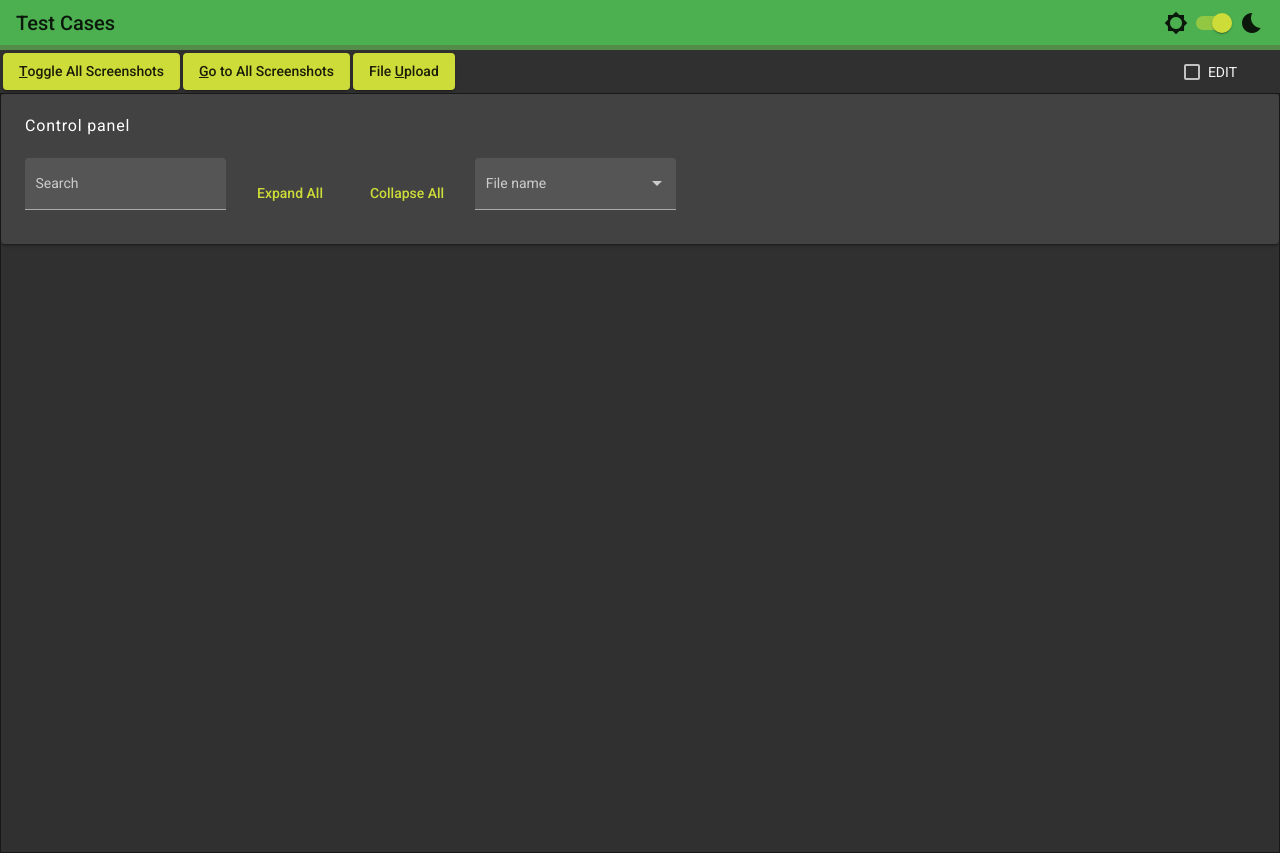
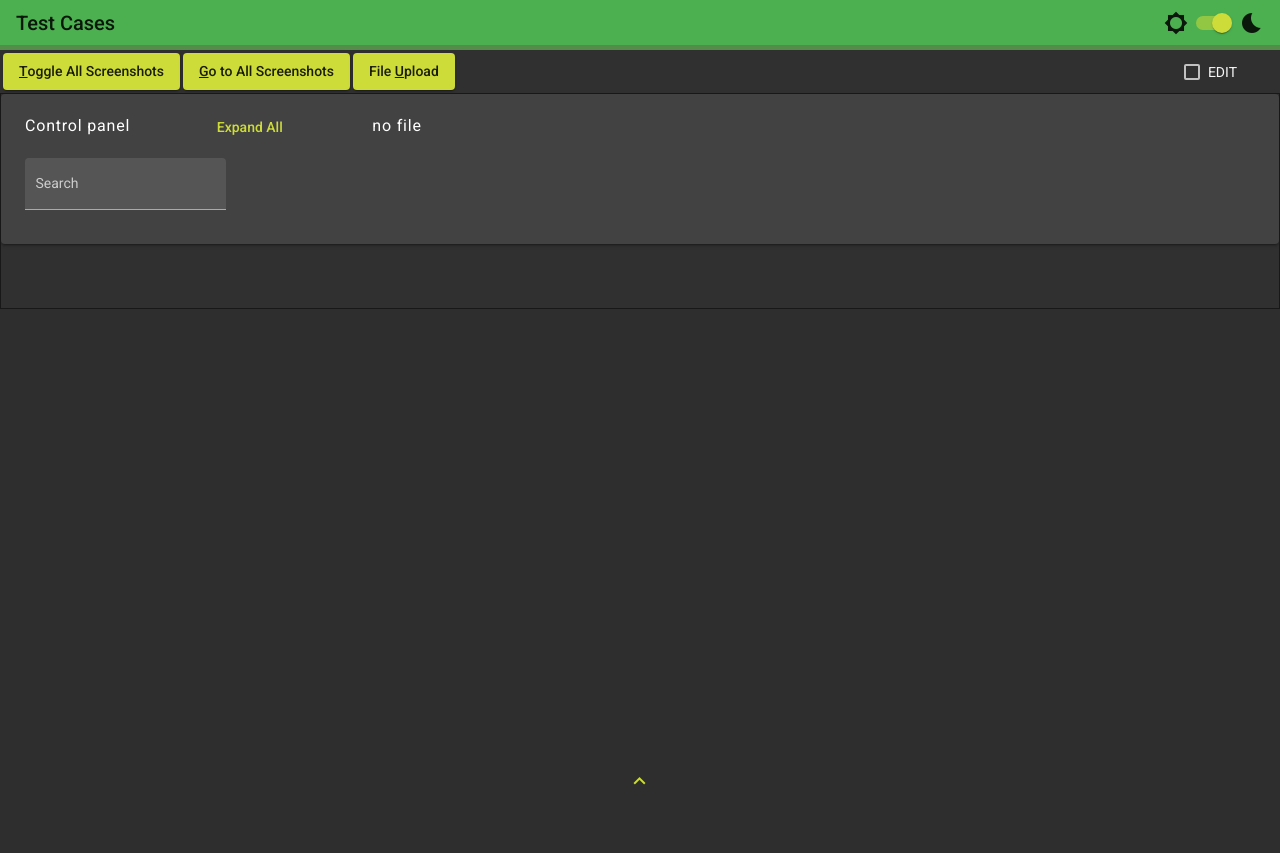
Before and after one commit to fetka/qa-tool, an Angular app: page / in a window 1280 px wide. After the commit the page ends 800 px from the top, so only its background shows below. Built offline with nearby package versions, Linux system fonts and the light colour scheme.

Commit message:
Refactor expand_all/collapse_all button. Add scroll-to-the-top button to the bottom.

```diff
--- a/src/app/file-upload/file-upload.component.html
+++ b/src/app/file-upload/file-upload.component.html
@@ -68,12 +68,14 @@
 
   <mat-card-actions>
     <div *ngFor="let file of fileBoxList; let i = index">
-      {{ file.filename }}
+      <button (click)="showTestCases(i)" mat-button color="warn">
+        - {{ file.filename }} -
+      </button>
       <button (click)="displayContent(i)" mat-button color="warn">
         - show content -
       </button>
       <button (click)="downloadFile(i)" mat-button color="warn">
-        - Download -
+        - download -
       </button>
       <button (click)="deleteFile(i)" mat-button color="warn">
         - delete -
--- a/src/app/home/home.component.html
+++ b/src/app/home/home.component.html
@@ -3,6 +3,7 @@
   [value]="progressPercent"
   color="warn"
   #progressBar
+  id="progressBar"
   [matTooltip]="displayResult"
 ></mat-progress-bar>
 <div class="example-button-row">
@@ -11,6 +12,7 @@
     mat-raised-button
     color="warn"
     accesskey="t"
+
   >
     <u>T</u>oggle All Screenshots
   </button>
@@ -19,7 +21,7 @@
       <u>G</u>o to All Screenshots
     </button></a
   >
-  <a routerLink="/file-upload">
+  <a routerLink="/file-upload" >
     <button mat-raised-button color="warn" accesskey="u">
       File <u>U</u>pload
     </button></a
@@ -51,11 +53,24 @@
     <button mat-button (click)="accordion.closeAll()">Collapse All</button>
   </div> -->
   <div class="example-sidenav-content">
-    <mat-accordion multi>
+    <mat-accordion multi #top__panel>
       <mat-expansion-panel hideToggle expanded="true">
         <mat-expansion-panel-header>
           <mat-panel-title class="align__title">
-            <span> Control panel</span>
+            <span> Control panel </span>
+            <button
+              mat-button
+              (click)="
+                !panelOpenStates ? accordion.openAll() : accordion.closeAll()
+              "
+              (click)="panelOpenStates = !panelOpenStates"
+              (click)="$event.stopPropagation()"
+              color="warn"
+            >
+              <span *ngIf="!panelOpenStates"> Expand All </span>
+              <span *ngIf="panelOpenStates"> Collapse All </span>
+            </button>
+            <div>{{ fileName }}</div>
             <button
               mat-button
               *ngIf="fileMustBeSaved"
@@ -88,18 +103,26 @@
             </button>
           </mat-form-field>
 
-          <button mat-button (click)="accordion.openAll()" color="warn">
-            Expand All
-          </button>
-          <button mat-button (click)="accordion.closeAll()" color="warn">
+          <!-- <button
+            mat-button
+            (click)="
+              !panelOpenStates ? accordion.openAll() : accordion.closeAll()
+            "
+            (click)="panelOpenStates = !panelOpenStates"
+            color="warn"
+          >
+            <span *ngIf="!panelOpenStates"> Expand All </span>
+            <span *ngIf="panelOpenStates"> Collapse All </span>
+          </button> -->
+          <!-- <button mat-button (click)="accordion.closeAll()" color="warn">
             Collapse All
-          </button>
+          </button> -->
 
-          <my-material-select
+          <!-- <my-material-select
             (selectionChanged)="fileSelectionChanged($event)"
             [options]="fileSelectOptions"
             [selected]="selectedOption"
-          ></my-material-select>
+          ></my-material-select> -->
         </div>
       </mat-expansion-panel>
 
@@ -276,8 +299,16 @@
                 xPosition="before"
                 yPosition="below"
               >
-                <button (click)="moveUp(i)" mat-menu-item>UP</button>
-                <button (click)="moveDown(i)" mat-menu-item>DOWN</button>
+                <button *ngIf="i > 0" (click)="moveUp(i)" mat-menu-item>
+                  UP
+                </button>
+                <button
+                  *ngIf="i < filteredTestCaseList.length - 1"
+                  (click)="moveDown(i)"
+                  mat-menu-item
+                >
+                  DOWN
+                </button>
               </mat-menu>
               <button
                 (click)="addTestCase(i)"
@@ -300,6 +331,15 @@
           </div>
         </div>
       </mat-expansion-panel>
+      <div class="up__button">
+        <button
+          mat-icon-button
+          color="warn"
+          (click)="scrollUp('#progressBar')"
+        >
+          <mat-icon>keyboard_arrow_up</mat-icon>
+        </button>
+      </div>
     </mat-accordion>
   </div>
 </mat-drawer-container>
--- a/src/app/home/home.component.scss
+++ b/src/app/home/home.component.scss
@@ -76,8 +76,9 @@ img {
   border: 1px solid black;
 }
 .mat-drawer-container {
-  height: 95%;
+  // height: 95%;
 }
+
 .mat-list-base .mat-list-item,
 .mat-list-base .mat-list-option {
   display: contents;
@@ -91,9 +92,17 @@ img {
 mat-expansion-panel {
   margin-bottom: 2px;
 }
+mat-expansion-panel:last-of-type{
+margin-bottom: 5%;
+}
+
+.mat-expansion-panel-spacing {
+   margin: 6px 0;
+}
 .hidden-part {
   padding: 5px 24px 6px 24px;
 }
+
 .discription__section {
   border: #6b6b6b 1px solid;
   padding: 8px;
@@ -226,3 +235,13 @@ u {
   position: relative;
   top: -1px;
 }
+
+.up__button {
+  display: flex;
+  flex-direction: column;
+  justify-content: flex-end;
+  align-items: center;
+  position: fixed;
+  bottom: 0;
+  width: 100%;
+}
--- a/src/app/home/home.component.ts
+++ b/src/app/home/home.component.ts
@@ -1,12 +1,14 @@
-/* eslint-disable dot-notation */
-import { TOUCH_BUFFER_MS } from '@angular/cdk/a11y/input-modality/input-modality-detector';
 import {
+  OnDestroy,
   ChangeDetectionStrategy,
   Component,
   ElementRef,
   OnInit,
   ViewChild,
 } from '@angular/core';
+/* eslint-disable dot-notation */
+import { TOUCH_BUFFER_MS } from '@angular/cdk/a11y/input-modality/input-modality-detector';
+
 import { MatCheckboxChange } from '@angular/material/checkbox';
 import { MatDialog } from '@angular/material/dialog';
 import { MatAccordion } from '@angular/material/expansion';
@@ -14,9 +16,11 @@ import {
   MAT_TOOLTIP_DEFAULT_OPTIONS,
   MatTooltipDefaultOptions,
 } from '@angular/material/tooltip';
+import { interval, Observable, Subscription } from 'rxjs';
 
 import { ImageDialogComponent } from '../image-dialog/image-dialog.component';
 import { ResultEnum } from '../models/enums';
+import { selectedFileName } from '../models/name-spaces';
 import {
   DialogData,
   FileSelectOption,
@@ -40,13 +44,13 @@ export const myCustomTooltipDefaults: MatTooltipDefaultOptions = {
     { provide: MAT_TOOLTIP_DEFAULT_OPTIONS, useValue: myCustomTooltipDefaults },
   ],
 })
-export class HomeComponent implements OnInit {
+export class HomeComponent implements OnInit, OnDestroy {
   @ViewChild(MatAccordion) accordion!: MatAccordion;
-  panelOpenState: boolean = false;
+  panelOpenStates: boolean = false;
   showFiller = false;
   filteredTestCaseList: TestCase[] = [];
   cloneTestCaseList!: TestCase[];
-  changedTestCaseList!: TestCase[];
+  changedTestCaseList: TestCase[] = [];
   searchValue: string = '';
   snapshotsLinkList!: string[];
   filteredScreenshotList: Screenshot[] = [];
@@ -58,13 +62,26 @@ export class HomeComponent implements OnInit {
   selectedFilename: string = 'test-cases - Copy@1.json';
   progressPercent: number = 0;
   displayResult: string = '';
+  fileName!: string;
+  autoSave$: Observable<number> = interval(5 * 60 * 5000);
+  autoSaveSubscribe!: Subscription;
 
   constructor(
     private testCaseService: TestCaseService,
     public dialog: MatDialog,
     private elementRef: ElementRef
   ) {}
+  ngOnDestroy(): void {
+    this.autoSaveSubscribe.unsubscribe();
+  }
 
+  scrollUp(str: string) {
+    // window.scrollTo(0, 0);
+    // document.getElementById('file_upload_button').scrollIntoView();
+    const el: HTMLElement = this.elementRef.nativeElement.querySelector(str);
+    console.log(el);
+    el.scrollIntoView();
+  }
   resultChanged(selectedResult: any, id: any) {
     this.filteredTestCaseList[id].result = selectedResult;
     this.displayResult = this.calculateTestingProgress();
@@ -129,10 +146,6 @@ export class HomeComponent implements OnInit {
       });
   }
 
-  editClicked(str: any) {
-    alert(str);
-  }
-
   displayDescriptionAndSteps(caseIndex: number): string {
     let displayContent =
       this.filteredTestCaseList[caseIndex].description.concat('\n');
@@ -144,24 +157,32 @@ export class HomeComponent implements OnInit {
   }
 
   ngOnInit(): void {
-    this.fileSelectOptions = this.testCaseService.getFileSelectOption();
-    if (this.fileSelectOptions.length === 1) {
-      this.selectedOption = this.fileSelectOptions[0].value;
-      this.fileSelectionChanged(this.fileSelectOptions[0].value);
-      this.displayResult = this.calculateTestingProgress();
+    this.fileName = localStorage.getItem(selectedFileName) || 'no file';
+    if (this.fileName) {
+      this.filteredTestCaseList = this.testCaseService.getTestCases(
+        this.fileName
+      );
     }
+    this.autoSaveSubscribe = this.autoSave$.subscribe((val) => this.save());
+
+    // this.fileSelectOptions = this.testCaseService.getFileSelectOption();
+    // if (this.fileSelectOptions.length === 1) {
+    //   this.selectedOption = this.fileSelectOptions[0].value;
+    //   this.fileSelectionChanged(this.fileSelectOptions[0].value);
+    //   this.displayResult = this.calculateTestingProgress();
+    // }
   }
 
-  fileSelectionChanged(fileName: string) {
-    this.selectedFilename = fileName;
-    this.filteredTestCaseList = this.testCaseService.getTestCases(fileName);
-    this.cloneTestCaseList = JSON.parse(
-      JSON.stringify(this.filteredTestCaseList)
-    );
-    this.fileSelectOptions = this.testCaseService.getFileSelectOption();
-    this.displayResult = this.calculateTestingProgress();
-    this.changedTestCaseList = this.filteredTestCaseList;
-  }
+  // fileSelectionChanged(fileName: string) {
+  //   this.selectedFilename = fileName;
+  //   this.filteredTestCaseList = this.testCaseService.getTestCases(fileName);
+  //   this.cloneTestCaseList = JSON.parse(
+  //     JSON.stringify(this.filteredTestCaseList)
+  //   );
+  //   this.fileSelectOptions = this.testCaseService.getFileSelectOption();
+  //   this.displayResult = this.calculateTestingProgress();
+  //   this.changedTestCaseList = this.filteredTestCaseList;
+  // }
 
   selectTestCase(index: any) {
     if (index === 'all') {
@@ -205,7 +226,7 @@ export class HomeComponent implements OnInit {
   }
 
   moveUp(index: number) {
-    if (index === 0 || this.filteredTestCaseList.length === 1) return;
+    if (index === 0 || this.filteredTestCaseList.length <= 1) return;
     const swap: TestCase = this.filteredTestCaseList[index];
     this.filteredTestCaseList[index] = this.filteredTestCaseList[index - 1];
     this.filteredTestCaseList[index - 1] = swap;
@@ -266,9 +287,14 @@ export class HomeComponent implements OnInit {
   saveTestCases(event: Event) {
     event.stopPropagation();
 
+    this.save();
+  }
+
+  save() {
+    console.log('auto save');
     this.fileMustBeSaved = !this.testCaseService.save(
       this.search(this.changedTestCaseList, ''),
-      this.selectedFilename
+      this.fileName
     );
   }
 }
--- /dev/null
+++ b/src/app/models/name-spaces.ts
@@ -0,0 +1 @@
+export const selectedFileName = 'qa-selected-file-name';
--- a/src/app/models/types.ts
+++ b/src/app/models/types.ts
@@ -1,12 +1,13 @@
 export type PropertyType = 'title' | 'description' | 'step' | 'outcome';
 
-export type LogLevel = 'info' | 'warning' | 'error' | 'debug';
+export type LogLevel = 'debug' | 'error' | 'info' | 'trace' | 'warning';
 
 export type FileType =
   | 'application/json'
   | 'image/png'
   | 'image/jpeg'
   | 'video/mp4';
+
 export type ErrorType = {
   error?:
     | 'The filename should be unique!'
--- a/src/styles.scss
+++ b/src/styles.scss
@@ -9,6 +9,7 @@ body {
   padding: 0;
   font-family: Roboto, "Helvetica Neue", sans-serif;
   background-color: rgb(46, 46, 46);
+  // overflow-y: hidden;
 }
 .cdk-overlay-pane {
   width: auto !important;
```
Also changed, not shown: src/app/file-upload/file-upload.component.ts (+9 -0 lines).
